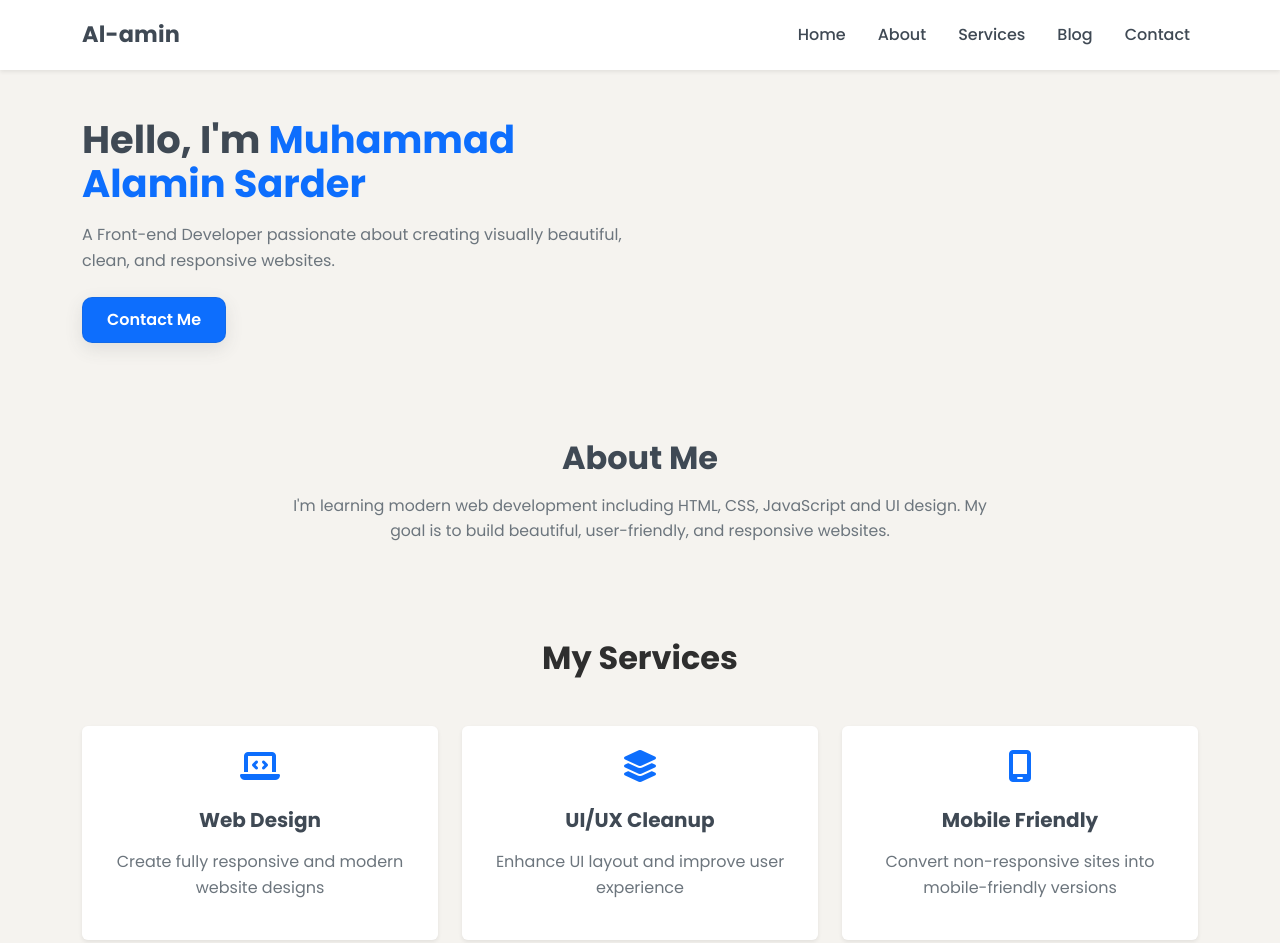
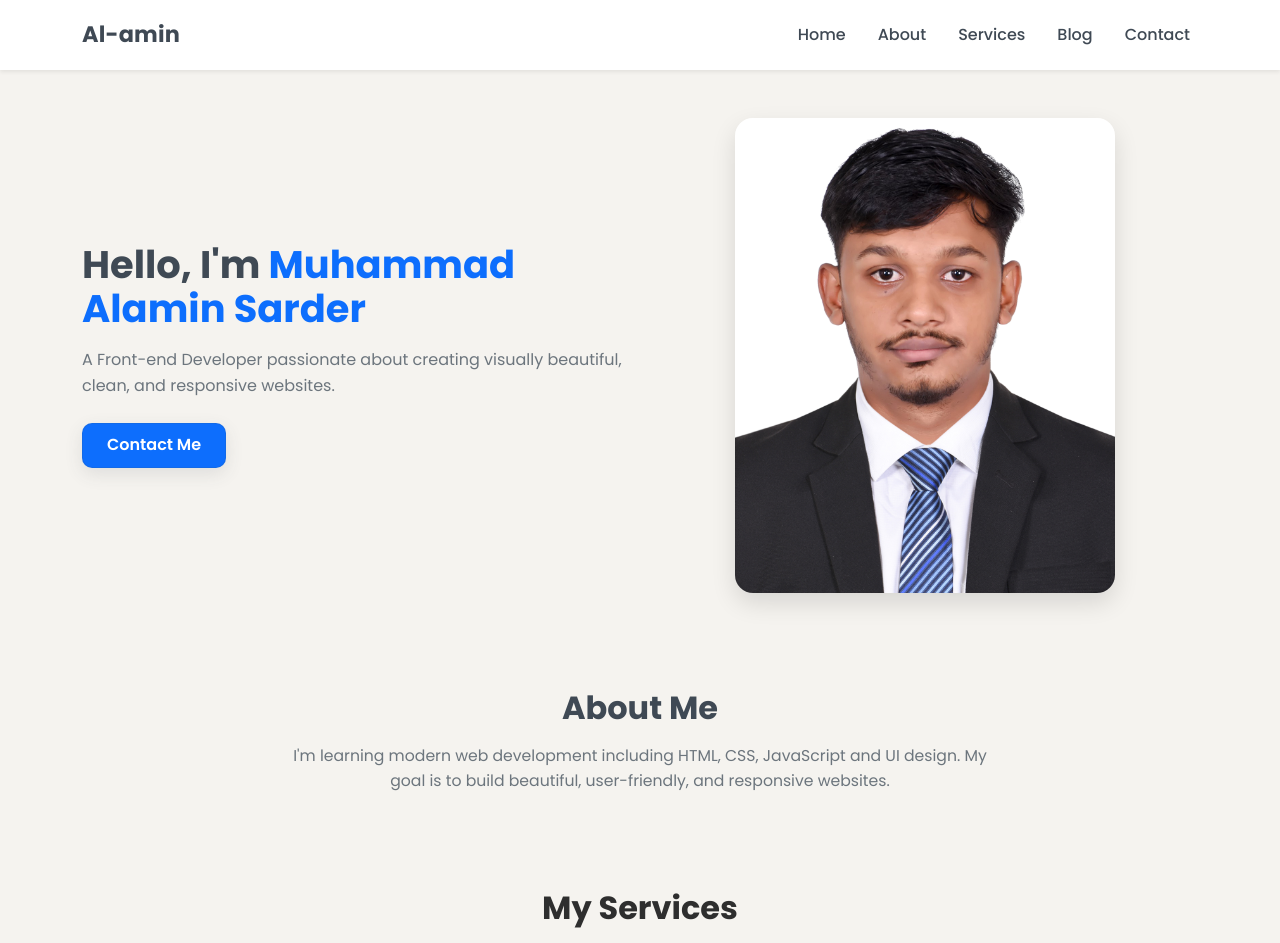
Before and after one commit to alaminsardarpbt/my-portfolio, a plain HTML site: page index.html in a window 1280 px wide. Shown: the top 943 px of the page. Drawn offline with nearby package versions, Linux system fonts and the light colour scheme.

Commit message:
Update index.html

```diff
--- a/index.html
+++ b/index.html
@@ -54,7 +54,7 @@
         </div>
 
         <div class="col-lg-6 text-center mt-4 mt-lg-0 hero-img" data-aos="fade-left">
-          <img src="./assets/media/images/AlaminImages" alt="">
+          <img src="./assets/media/images/AlaminImages.jpg" alt="">
         </div>
 
       </div>
```
